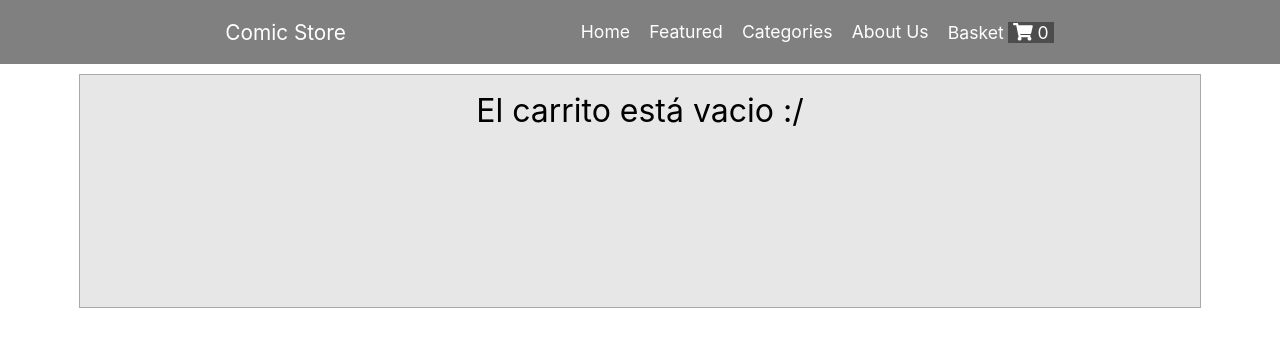
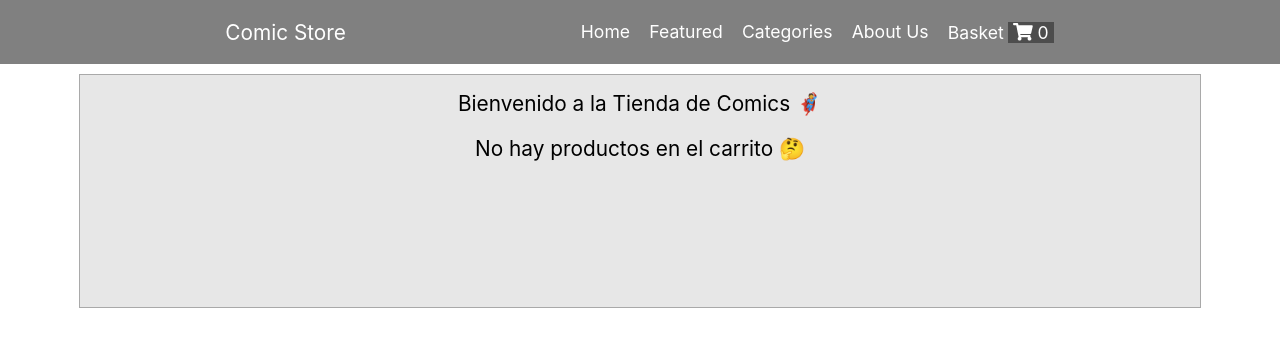
Before and after one commit to francosettem/react-comic-store, a React (Create React App) app: page / in a window 1280 px wide. Shown: the top 346 px of the page. Built offline with nearby package versions, Linux system fonts and the light colour scheme.

Commit message:
Props & Children

```diff
--- a/src/App.js
+++ b/src/App.js
@@ -4,12 +4,16 @@ import { ItemListContainer } from './components/itemListContainer/ItemListContai
 
 function App() {
 
-  const greeting = "El carrito está vacio :/";
+  const greeting = "Bienvenido a la Tienda de Comics 🦸";
+  const containerResume = "No hay productos en el carrito 🤔" ;
 
   return (
     <div className="App">
       <NavBar/>
-      <ItemListContainer props={greeting} />
+      <ItemListContainer message={greeting}>
+        <span>{containerResume}</span>
+        </ItemListContainer>
+
     </div>
   );
 }
--- a/src/components/cartWidget/CartWidget.css
+++ b/src/components/cartWidget/CartWidget.css
@@ -1,3 +1,7 @@
+.Menu__shopping {
+  cursor: pointer;
+}
+
 .Shopping__cart {
   background-color: rgb(77, 77, 77);
   display: inline-block;
--- a/src/components/cartWidget/CartWidget.js
+++ b/src/components/cartWidget/CartWidget.js
@@ -8,7 +8,8 @@ export const CartWidget = () => {
     const [quantity, setQuantity] = useState(0);
 
     return  (
-    <li className="Menu__shopping Menu__item">Basket
+    <li className="Menu__shopping Menu__item">
+        Basket
         <div className="Shopping__cart">
             <FontAwesomeIcon icon={faShoppingCart} />
             <span className="Shopping__cart--quantity">{quantity}
--- a/src/components/itemListContainer/ItemListContainer.css
+++ b/src/components/itemListContainer/ItemListContainer.css
@@ -2,12 +2,12 @@
   width: 85%;
   margin: 10px auto;
   background-color: rgb(231, 231, 231);
-  height: 200px;
+  min-height: 200px;
   border: 1px solid darkgrey;
   text-align: center;
   padding: 1rem;
 }
 
 .listContainer__content span {
-  font-size: 2rem;
+  font-size: 1.3rem;
 }
--- a/src/components/itemListContainer/ItemListContainer.js
+++ b/src/components/itemListContainer/ItemListContainer.js
@@ -1,6 +1,6 @@
-import './ItemListContainer.css'
+import './ItemListContainer.css';
 
-export const ItemListContainer = ({props}) => {
+export const ItemListContainer = ({message, children}) => {
 
 
     return (
@@ -8,7 +8,12 @@ export const ItemListContainer = ({props}) => {
 
         <div className="listContainer__content">
 
-        <span>{props}</span>
+        <span>{message}</span>
+
+        <br/>
+        <br/>
+
+        {children}
 
 
         </div>
```
